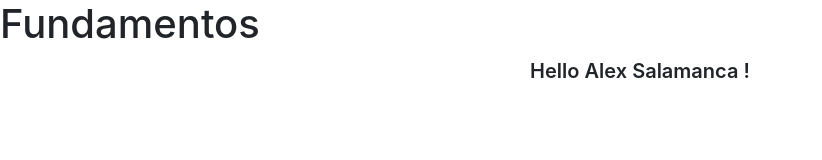
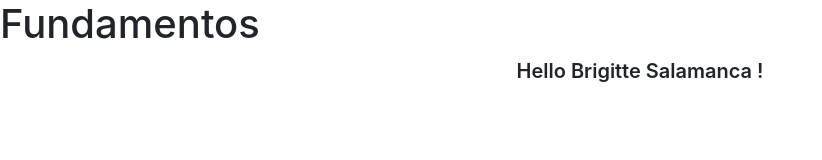
Before and after one commit to Brigitte9219/Fundamentos-Angular, an Angular app: page / in a window 1280 px wide. Shown: the top 160 px of the page, without its empty margins (0-822 px from the left). Built offline with nearby package versions, Linux system fonts and the light colour scheme.

Commit message:
Propiedad binding o de fijación - uso de [ ] en html con el nombre de la propiedad

```diff
--- a/src/app/app.component.html
+++ b/src/app/app.component.html
@@ -1,3 +1,3 @@
 <h1>Fundamentos</h1>
 
-<app-hello nombre="Alex" apellido="Salamanca"></app-hello>
+<app-hello [nombre]="myName" apellido="Salamanca"></app-hello>
--- a/src/app/app.component.ts
+++ b/src/app/app.component.ts
@@ -7,4 +7,6 @@ import { Component } from '@angular/core';
 })
 export class AppComponent {
   title = 'fundamentos';
+
+  myName:string ='Brigitte';
 }
```
